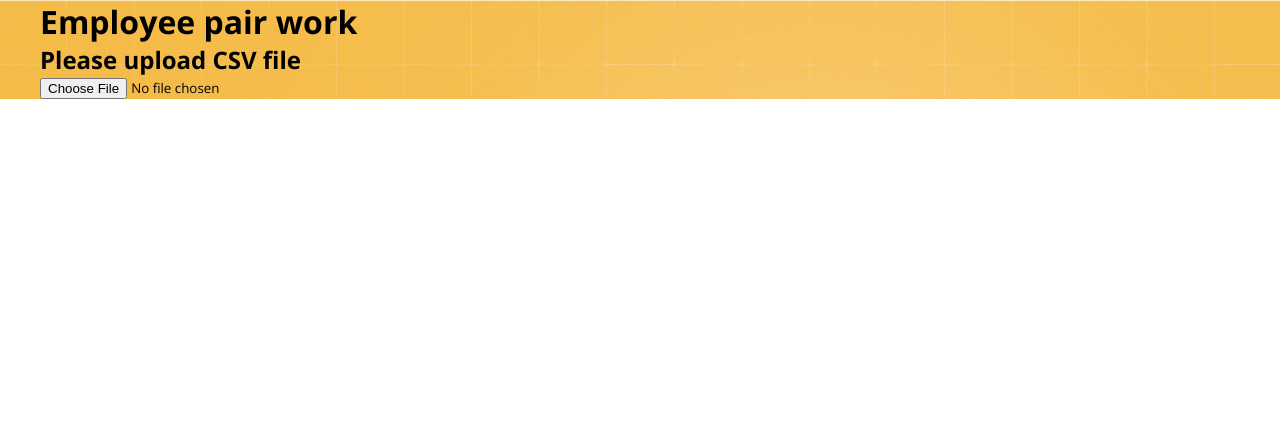
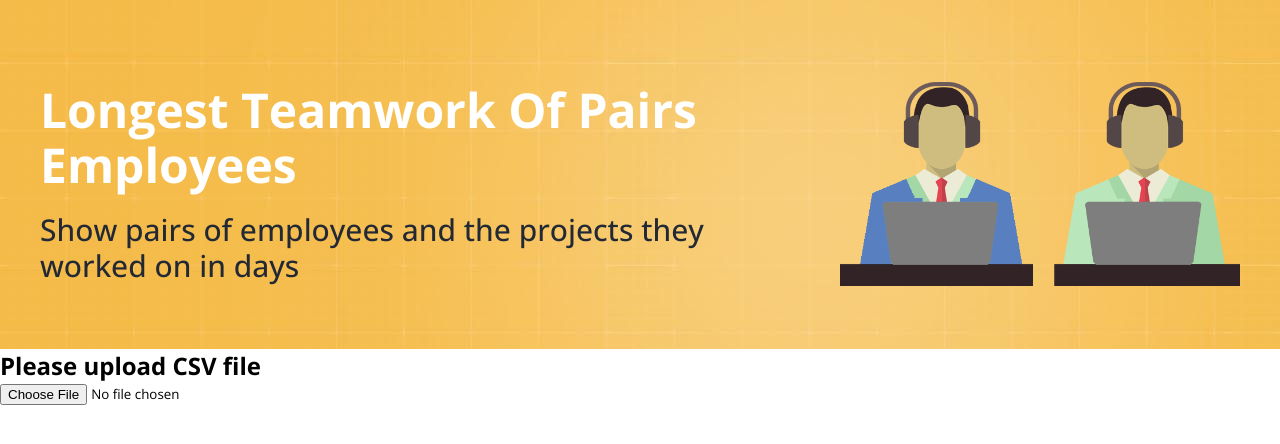
Before and after one commit to sasholilov/Employee-pair-work, a React (Create React App) app: page / in a window 1280 px wide. Shown: the top 444 px of the page. Built offline with nearby package versions, Linux system fonts and the light colour scheme.

Commit message:
complete style for the header

```diff
--- a/src/App.js
+++ b/src/App.js
@@ -26,6 +26,11 @@ function App() {
   return (
     <div className="App">
       <Header onHandleChange={handleFileChange} />
+      <Button
+        type="file"
+        text="Please upload CSV file"
+        onHandleChange={handleFileChange}
+      ></Button>
       {errorMsg.length === 0 && <ResultItemList data={data} />}
       {errorMsg.length > 0 && <ErrorTextComponent errorArray={errorMsg} />}
     </div>
--- a/src/components/Header/Header.css
+++ b/src/components/Header/Header.css
@@ -1,3 +1,34 @@
 header {
   background-image: url("./images/header-bg.jpg");
+  padding-top: 75px;
+  padding-bottom: 58px;
+  background-repeat: no-repeat;
 }
+
+header .container {
+  display: flex;
+  justify-content: space-between;
+  align-items: center;
+}
+
+.header-left h1 {
+  max-width: 700px;
+  color: #ffffff;
+  font-size: 48px;
+  text-transform: capitalize;
+  line-height: 55px;
+  margin-bottom: 20px;
+}
+
+.header-left h2 {
+  max-width: 700px;
+  color: #222935;
+  font-size: 30px;
+  line-height: 55px;
+  font-weight: 500;
+  line-height: 36px;
+}
+
+.header-right img {
+  max-width: 400px;
+}
--- a/src/components/Header/Header.jsx
+++ b/src/components/Header/Header.jsx
@@ -1,16 +1,20 @@
 import "./Header.css";
 import Button from "../Buttons/Button";
+import pairEmployee from "./images/pair-employees.png";
 
-function Header({ onHandleChange }) {
+function Header() {
   return (
     <header>
       <div className="container">
-        <h1>Employee pair work</h1>
-        <Button
-          type="file"
-          text="Please upload CSV file"
-          onHandleChange={onHandleChange}
-        ></Button>
+        <div className="header-left">
+          <h1>Longest teamwork of pairs employees</h1>
+          <h2>
+            Show pairs of employees and the projects they worked on in days
+          </h2>
+        </div>
+        <div className="header-right">
+          <img src={pairEmployee} />
+        </div>
       </div>
     </header>
   );
```
Also changed, not shown: src/components/Header/images/header-bg.jpg, src/components/Header/images/pair-employees.png (added).
